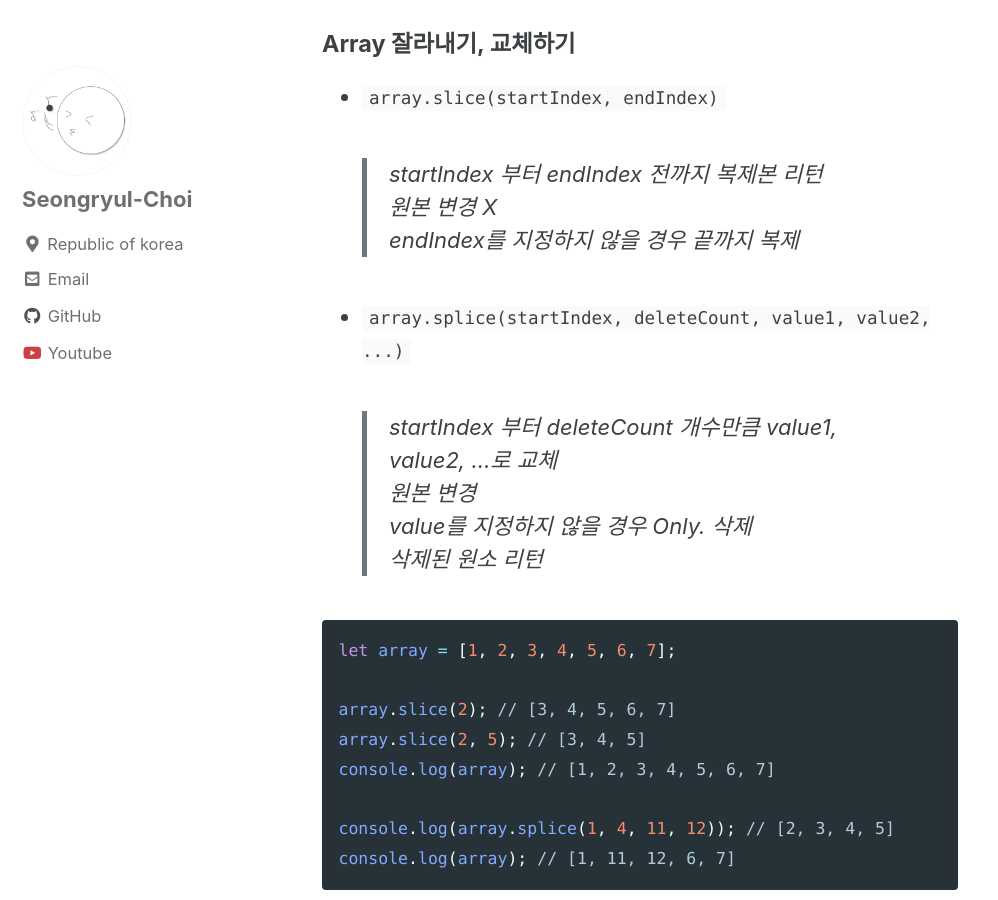
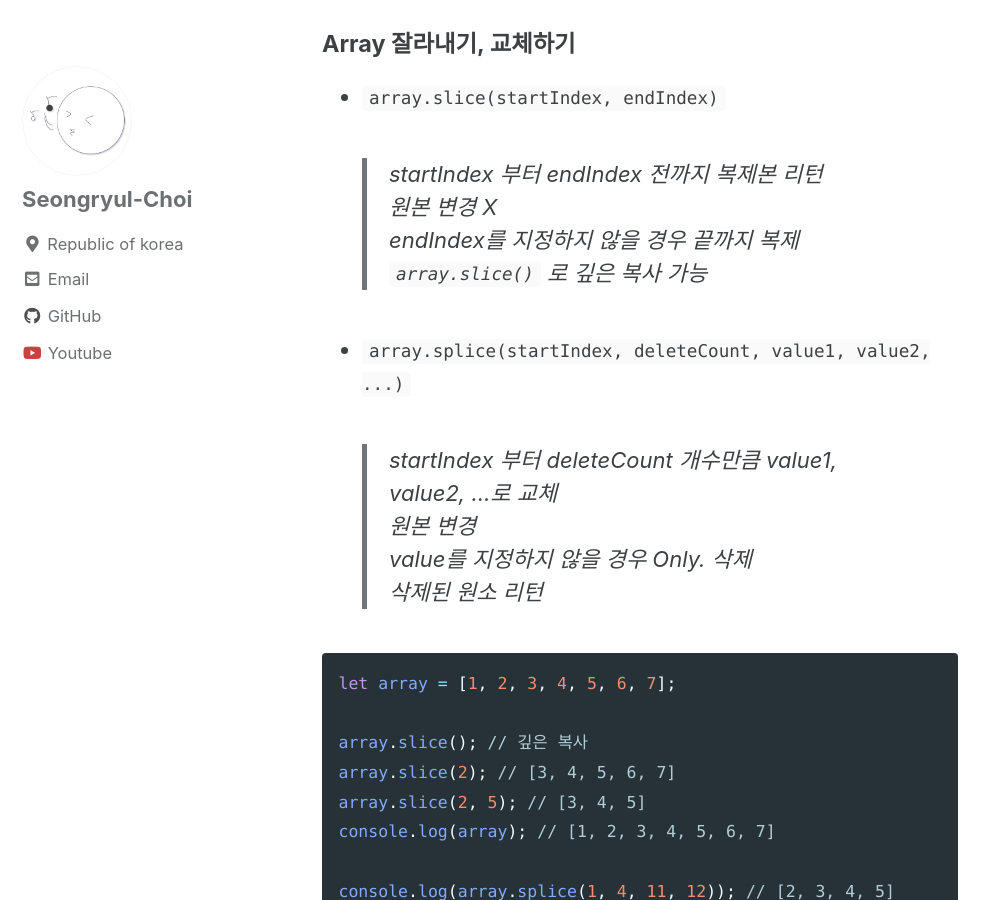
Before and after one commit to ryulurala/ryulurala.github.io, a Jekyll site: the page built from _posts/2021-01-17-reference_javascript.md, in a window 1280 px wide and 900 px high, scrolled down 5549 px. Shown: the whole window, without its empty margins (0-998 px from the left). Built offline with Jekyll 4.4.1, drawn with Linux system fonts in a browser that asks for light colours; cached includes are drawn as plain includes.

Commit message:
Update JavaScript-Reference

````diff
--- a/_posts/2021-01-17-reference_javascript.md
+++ b/_posts/2021-01-17-reference_javascript.md
@@ -146,6 +146,7 @@ array.find((item, index));
   > startIndex 부터 endIndex 전까지 복제본 리턴
   > 원본 변경 X
   > endIndex를 지정하지 않을 경우 끝까지 복제
+  > `array.slice()` 로 깊은 복사 가능
 - `array.splice(startIndex, deleteCount, value1, value2, ...)`
   > startIndex 부터 deleteCount 개수만큼 value1, value2, ...로 교체
   > 원본 변경
@@ -155,6 +156,7 @@ array.find((item, index));
 ```js
 let array = [1, 2, 3, 4, 5, 6, 7];
 
+array.slice(); // 깊은 복사
 array.slice(2); // [3, 4, 5, 6, 7]
 array.slice(2, 5); // [3, 4, 5]
 console.log(array); // [1, 2, 3, 4, 5, 6, 7]
````
